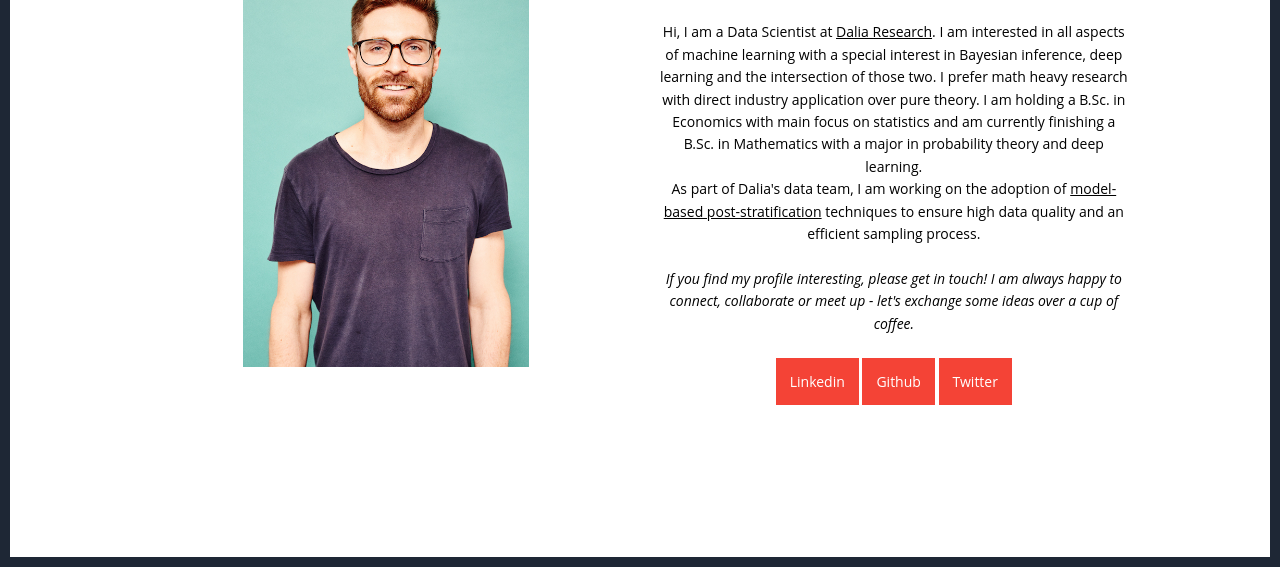
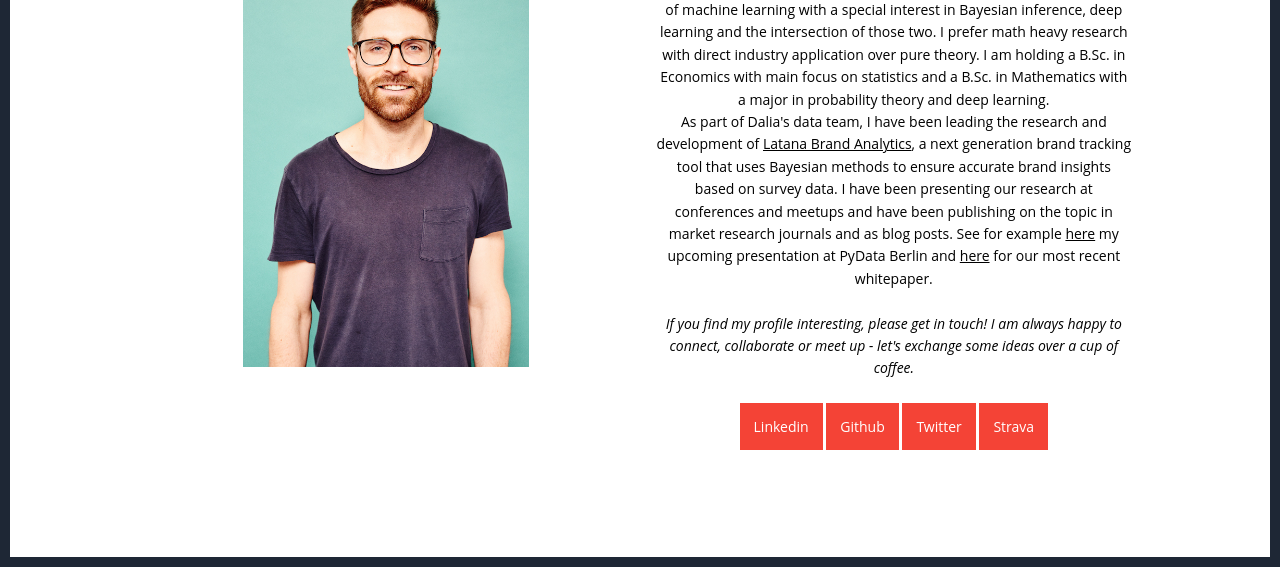
Before and after one commit to kkuusisto/kkuusisto.github.io, a plain HTML site: page index.html in a window 1280 px wide. Shown: the part 233-800 px from the top of the page. Drawn offline with Linux system fonts and the light colour scheme.

Commit message:
some changes

```diff
--- a/index.html
+++ b/index.html
@@ -15,12 +15,15 @@
   			<span class="textbox">
 	  			<h1>Korbinian Kuusisto</h1>
 				<br>
-		  		<p> Hi, I am a Data Scientist at <a href="https://daliaresearch.com" title="daliaresearch" target="_blank" class="main-text">Dalia Research</a>. I am interested in all aspects of machine learning with a special interest in Bayesian inference, deep learning and the intersection of those two. I prefer math heavy research with direct industry application over pure theory. I am holding a B.Sc. in Economics with main focus on statistics and am currently finishing a B.Sc. in Mathematics with a major in probability theory and deep learning. <br> As part of Dalia's data team, I am working on the adoption of <a href="https://daliaresearch.com/blog-towards-a-quota-free-world/" target="_blank" title="mrp" class="main-text">model-based post-stratification</a> techniques to ensure high data quality and an efficient sampling process. <br><br> <em> If you find my profile interesting, please get in touch! I am always happy to connect, collaborate or meet up - let's exchange some ideas over a cup of coffee.</em> </p>
+		  		<p> Hi, I am a Data Scientist at <a href="https://daliaresearch.com" title="daliaresearch" target="_blank" class="main-text">Dalia Research</a>. I am interested in all aspects of machine learning with a special interest in Bayesian inference, deep learning and the intersection of those two. I prefer math heavy research with direct industry application over pure theory. I am holding a B.Sc. in Economics with main focus on statistics and a B.Sc. in Mathematics with a major in probability theory and deep learning. <br>
+          As part of Dalia's data team, I have been leading the research and development of <a href="https://latana.com" title="latana" target="_blank" class="main-text">Latana Brand Analytics</a>, a next generation brand tracking tool that uses Bayesian methods to ensure accurate brand insights based on survey data. I have been presenting our research at conferences and meetups and have been publishing on the topic in market research journals and as blog posts. See for example  <a href="https://de.pycon.org/program/pydata-wzwtvb-leveraging-the-advantages-of-bayesian-methods-to-build-a-data-science-product-using-pymc3-korbinian-kuusisto/" title="PyData" target="_blank" class="main-text">here</a> my upcoming presentation at PyData Berlin and <a href="https://www.latana.com/whitepapers/mrp-a-model-that-learns-over-time" title="whitepaper" target="_blank" class="main-text">here</a> for our most recent whitepaper. <br><br> <em> If you find my profile interesting, please get in touch! I am always happy to connect, collaborate or meet up - let's exchange some ideas over a cup of coffee.</em> </p>
 
 		  		<br>
 		  		<span class="linkbox"><a href="https://www.linkedin.com/in/korbinian-kuusisto-58a6b170/" target="_blank" title="linkedin" class="social-networks">Linkedin</a></span>
   				<span class="linkbox"><a href="https://github.com/kkuusisto" target="_blank" title="github" class="social-networks">Github</a></span>
   				<span class="linkbox"><a href="https://twitter.com/kuusisto_k" target="_blank" title="twitter" class="social-networks">Twitter</a></span>
+          <span class="linkbox"><a href="https://www.strava.com/athletes/42924305" target="_blank" title="strava" class="social-networks">Strava</a></span>
+
 	  		</span>
   		</div>
   	</div>
```
